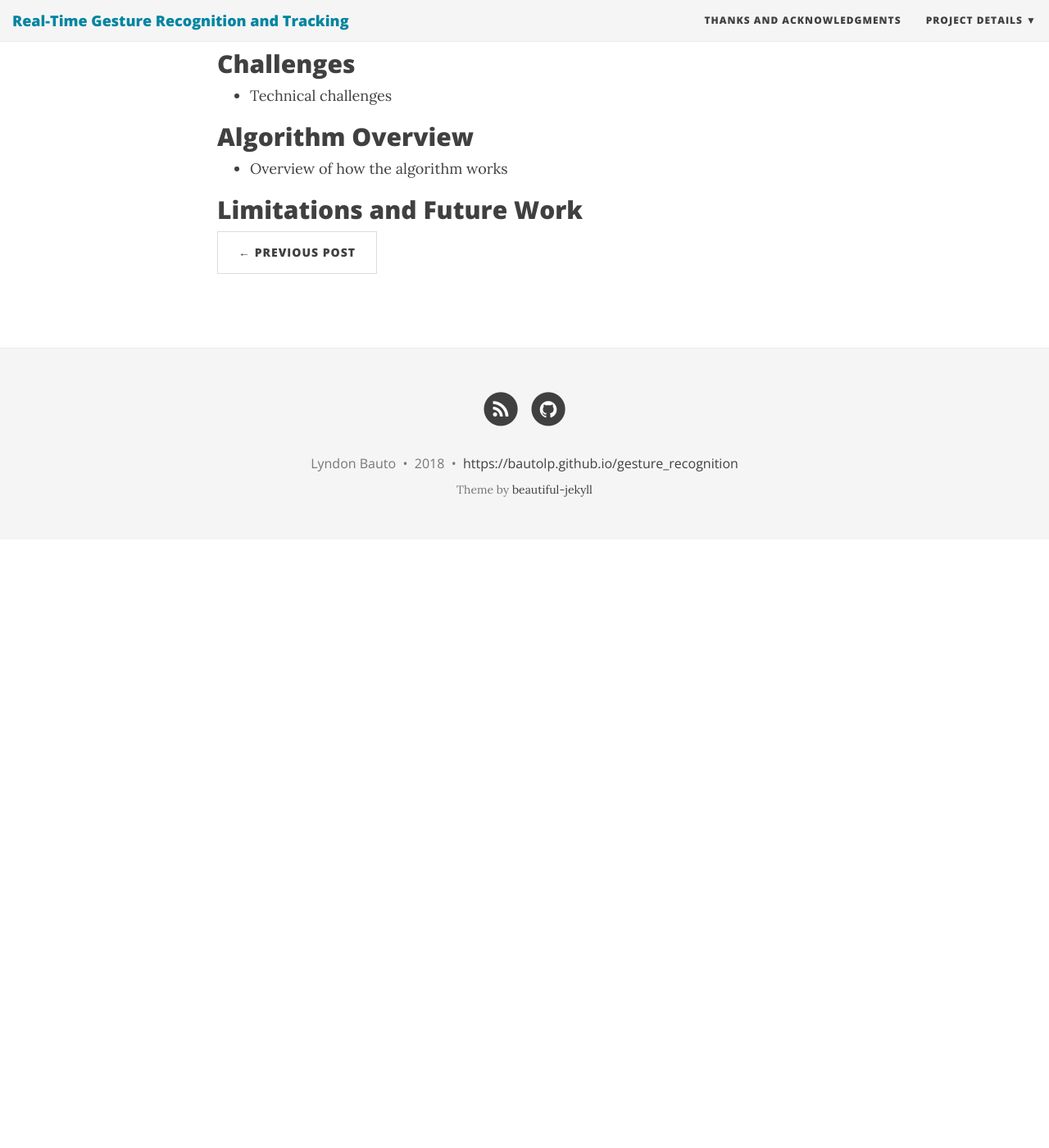
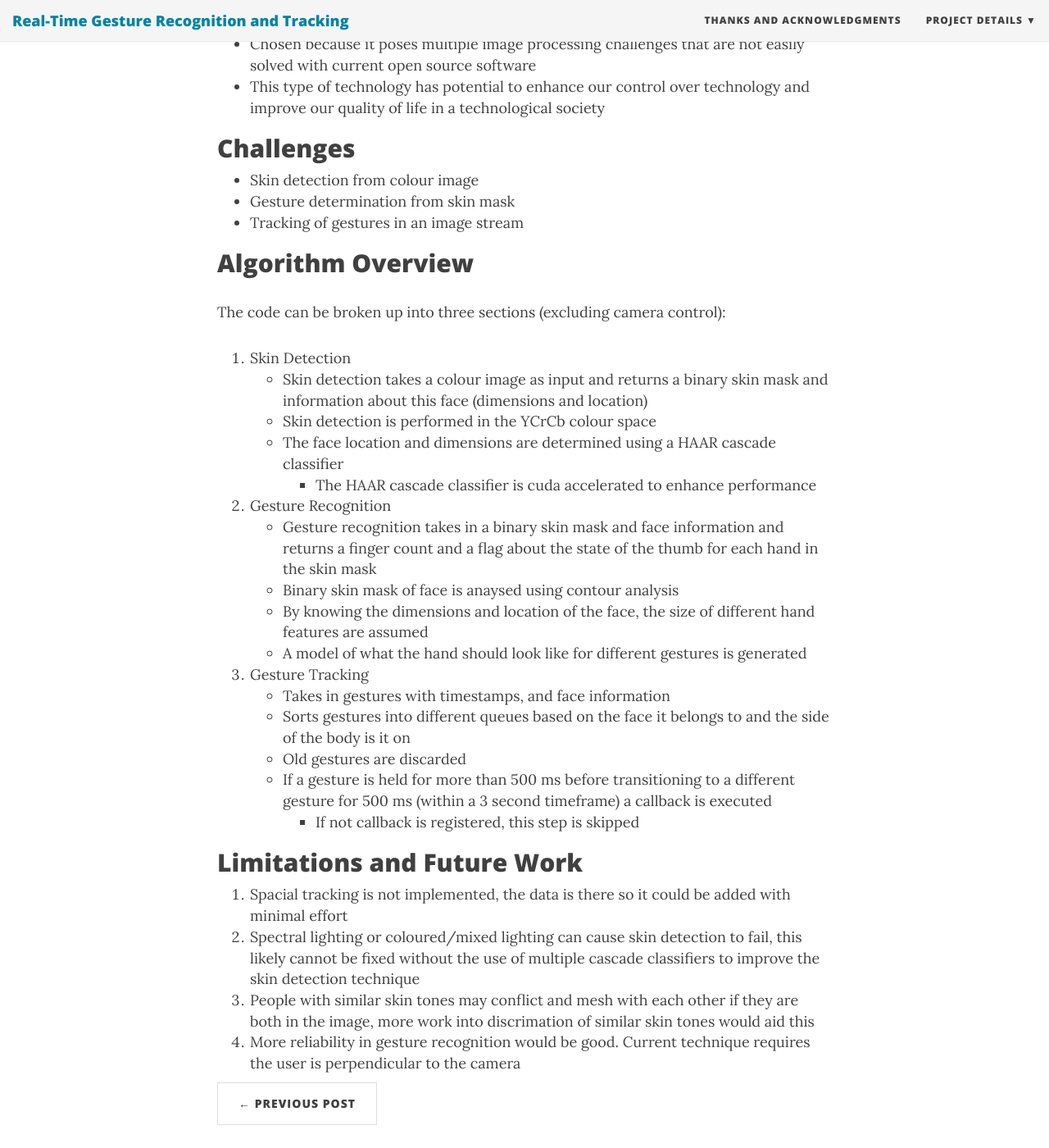
Before and after one commit to bautolp/gesture_recognition, a Jekyll site: the page built from _posts/2018-08-05-overview.md, in a window 1280 px wide and 1400 px high, scrolled down 312 px. Shown: the whole window at 82% size. Built offline with Jekyll 4.4.1, drawn with Linux system fonts in a browser that asks for light colours; nearby versions of some CDN libraries; before the commit the page ends 970 px from its top, so only the background shows below that; some of the changed text lies outside the part shown.

Commit message:
Updated overview

```diff
--- a/_posts/2018-08-05-overview.md
+++ b/_posts/2018-08-05-overview.md
@@ -1,17 +1,41 @@
 ---
 layout: post
 title: Overview
-subtitle: A quick overview of the project
+subtitle: This page provides a brief overview on the project
 #bigimg: /img/path.jpg
 ---
 
 ## Motivation
-- Why was this project done
+- Done in fulfillment of ECE 499 at the University of Victoria
+- Chosen because it poses multiple image processing challenges that are not easily solved with current open source software
+- This type of technology has potential to enhance our control over technology and improve our quality of life in a technological society
 
 ## Challenges
-- Technical challenges
+- Skin detection from colour image
+- Gesture determination from skin mask
+- Tracking of gestures in an image stream
 
 ## Algorithm Overview
-- Overview of how the algorithm works
+The code can be broken up into three sections (excluding camera control):
+1. Skin Detection
+- Skin detection takes a colour image as input and returns a binary skin mask and information about this face (dimensions and location)
+    - Skin detection is performed in the YCrCb colour space
+    - The face location and dimensions are determined using a HAAR cascade classifier
+        - The HAAR cascade classifier is cuda accelerated to enhance performance
+2. Gesture Recognition
+- Gesture recognition takes in a binary skin mask and face information and returns a finger count and a flag about the state of the thumb for each hand in the skin mask
+    - Binary skin mask of face is anaysed using contour analysis
+    - By knowing the dimensions and location of the face, the size of different hand features are assumed
+    - A model of what the hand should look like for different gestures is generated
+3. Gesture Tracking
+- Takes in gestures with timestamps, and face information
+    - Sorts gestures into different queues based on the face it belongs to and the side of the body is it on
+    - Old gestures are discarded
+    - If a gesture is held for more than 500 ms before transitioning to a different gesture for 500 ms (within a 3 second timeframe) a callback is executed
+        - If not callback is registered, this step is skipped
 
 ## Limitations and Future Work
+1. Spacial tracking is not implemented, the data is there so it could be added with minimal effort
+2. Spectral lighting or coloured/mixed lighting can cause skin detection to fail, this likely cannot be fixed without the use of multiple cascade classifiers to improve the skin detection technique
+3. People with similar skin tones may conflict and mesh with each other if they are both in the image, more work into discrimation of similar skin tones would aid this
+4. More reliability in gesture recognition would be good. Current technique requires the user is perpendicular to the camera
```
